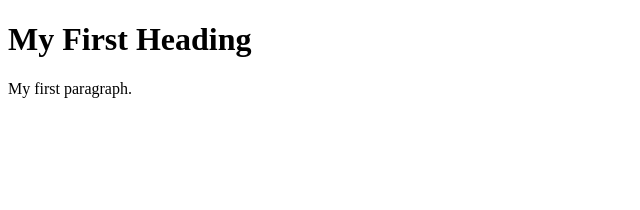
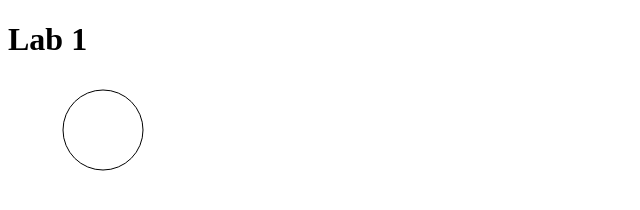
Before and after one commit to Quiveruss/PUM, a plain HTML site: page lab1/index.html in a window 1280 px wide. Shown: the whole page, without its empty margins (0-640 px from the left). Drawn offline with Linux system fonts and the light colour scheme.

Commit message:
Added simple circle

```diff
--- a/lab1/index.html
+++ b/lab1/index.html
@@ -4,7 +4,18 @@
     <title>Lab1</title>
   </head>
   <body>
-    <h1>My First Heading</h1>
-    <p>My first paragraph.</p>
+    <h1>Lab 1</h1>
+
+    <canvas id="myCanvas" width="800" height="600">
+      Your browser does not support the HTML canvas tag.
+    </canvas>
+
+    <script>
+      var c = document.getElementById("myCanvas");
+      var ctx = c.getContext("2d");
+      ctx.beginPath();
+      ctx.arc(95, 50, 40, 0, 2 * Math.PI);
+      ctx.stroke();
+    </script>
   </body>
 </html>
```
